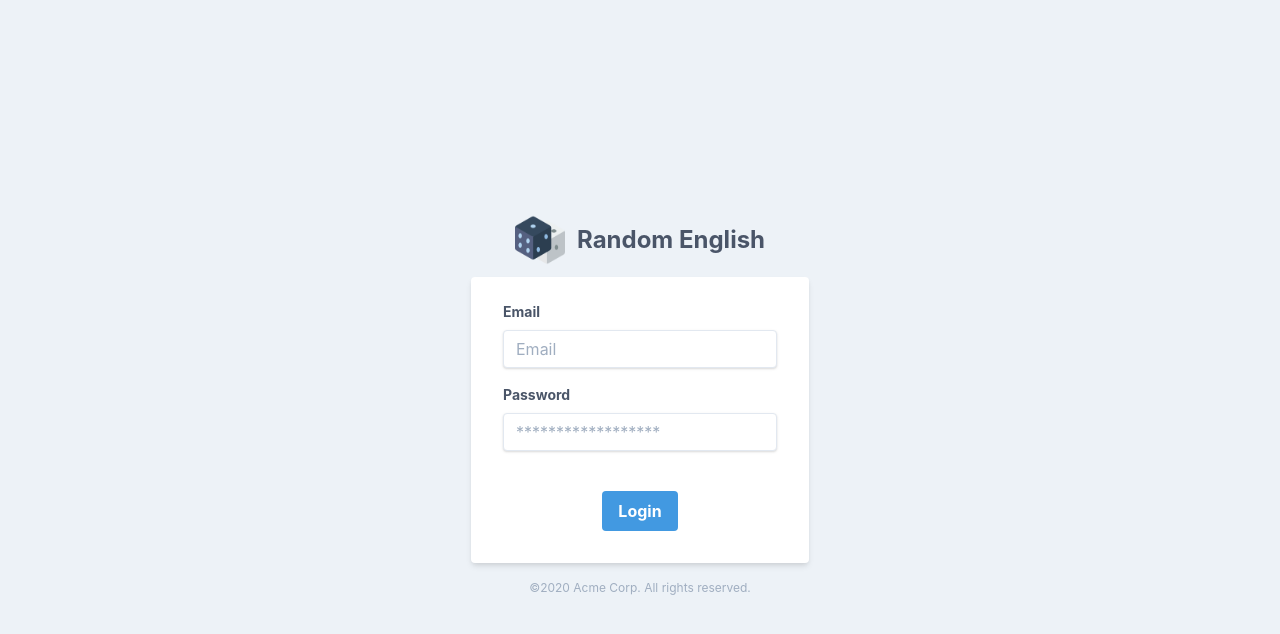
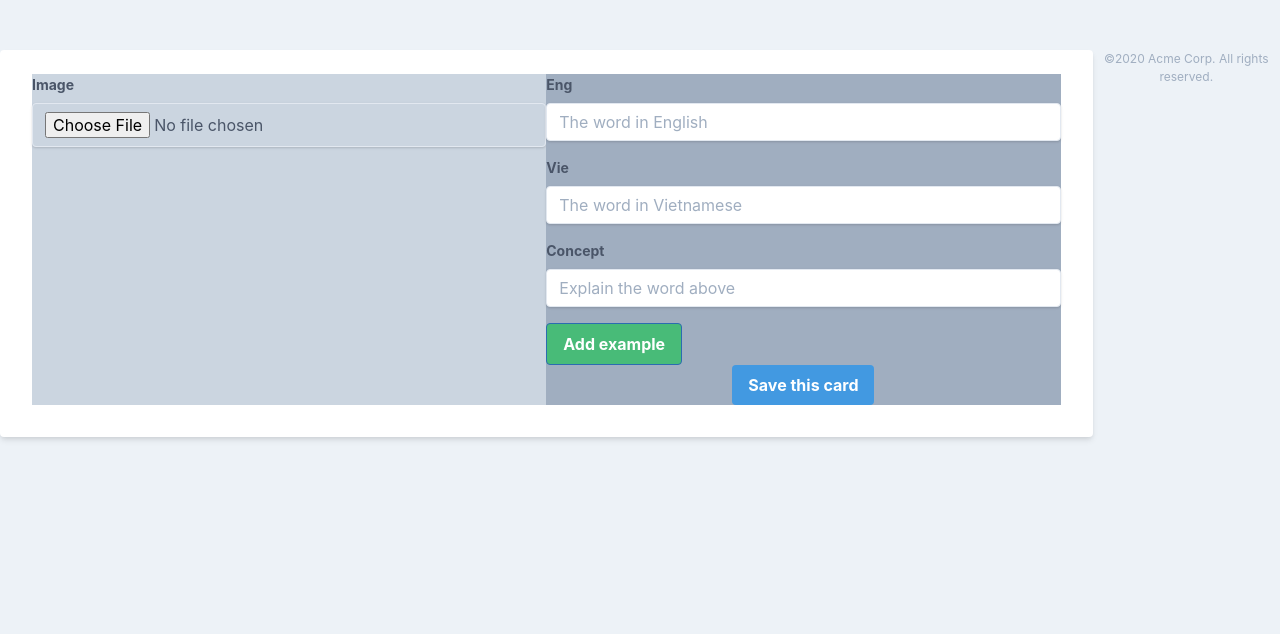
Before and after one commit to tranphucbol/random-english-fe, a React (Create React App) app: page /random-english-fe/card/upload in a window 1280 px wide. Before the commit this address led to /random-english-fe/login. Shown: the top 634 px of the page. Built offline with nearby package versions, Linux system fonts and the light colour scheme.

Commit message:
Update card upload component

```diff
--- a/src/App.js
+++ b/src/App.js
@@ -5,6 +5,7 @@ import { Switch, Route, Redirect } from 'react-router-dom'
 import './css/tailwind.css'
 import  LoginForm  from "./components/Login-Component";
 import RegisterForm from "./components/Register-Component";
+import CardUploadForm from "./components/CardUpload-Component";
 import Profile from "./components/Profile-Component";
 import {useCookies} from "react-cookie"
 
@@ -23,6 +24,7 @@ function App() {
       <Switch>
         <Route exact path='/login' render={(props) => <LoginForm login={login} setCookie={setAuthCookie} apiEndpoint={apiEndpoint}></LoginForm>} />
         <PrivateRoute path='/profile' login={login} cookie={authCookie} data={data} setNewData={setNewData} apiEndpoint={apiEndpoint}></PrivateRoute>
+        <Route path='/card/upload' render={(props) => <CardUploadForm></CardUploadForm>}></Route>
         {/* <Route exact path='/profile' render={props => (
             login?
                 <Profile cookie={authCookie} data={data} setNewData={setNewData} apiEndpoint={apiEndpoint}/>
--- a/src/components/CardUpload-Component.js
+++ b/src/components/CardUpload-Component.js
@@ -3,7 +3,9 @@ import {useForm} from 'react-hook-form';
 import * as yup from 'yup';
 import { Redirect } from 'react-router-dom';
 
-const inputField = (props) => {
+const CardUploadForm = (props)=>{
+
+  const InputField = (props) => {
     return (
         <div className="mb-4">
           <label className="block text-gray-700 text-sm font-bold mb-2" htmlFor={props.name}>
@@ -11,65 +13,85 @@ const inputField = (props) => {
           </label>
           <input className="shadow appearance-none border rounded w-full py-2 px-3 text-gray-700 leading-tight focus:outline-none focus:shadow-outline" id={props.name} name={props.name} type={props.type} placeholder={props.placeholder}
           ref={props.ref}/>
-          <p className="text-left text-red-700 text-xs">{props.errors?.(props.name).message}</p>
+          {/* <p className="text-left text-red-700 text-xs">{props.errors?.(props.name).message}</p> */}
         </div>
     );
 }
 
-const RegisterForm = (props)=>{
+const ExampleField=(props) => {
+  const engName = (props.name) + "eng";
+  const vieName = (props.name) + "vie";
+  return (
+    <div className="mb-4">
+      <label className="block text-gray-700 text-sm font-bold mb-2" htmlFor={props.name}>
+        {props.name}
+      </label>
+
+      <label className="block text-gray-700 text-sm font-bold mb-2" htmlFor={engName}>
+        {engName}
+      </label>
+      <input className="shadow appearance-none border rounded w-full py-2 px-3 text-gray-700 leading-tight focus:outline-none focus:shadow-outline" id={engName} name={engName} type={props.type} placeholder={props.placeholder}
+      ref={props.ref}/>
+
+      <label className="block text-gray-700 text-sm font-bold mb-2" htmlFor={vieName}>
+        {vieName}
+      </label>
+      <input className="shadow appearance-none border rounded w-full py-2 px-3 text-gray-700 leading-tight focus:outline-none focus:shadow-outline" id={vieName} name={vieName} type={props.type} placeholder={props.placeholder}
+      ref={props.ref}/>
+      {/* <p className="text-left text-red-700 text-xs">{props.errors?.(props.name).message}</p> */}
+    </div>
+);
+}
+
+
+  const examples = [];
 
   const schema = yup.object().shape({
-    eng:yup.string.required(),
-    vie:yup.string.required(),
-    concept: yup.string.required(),
-    image: Yup.mixed().test('fileType', "Unsupported File Format", value => ['image/jpg', 'image/jpeg', 'image/gif', 'image/png'].includes(value.type) ),
+    Eng:yup.string().required(),
+    Vie:yup.string().required(),
+    Concept: yup.string().required(),
+    Image: yup.mixed().test('fileType', "Unsupported File Format", value => ['image/jpg', 'image/jpeg', 'image/gif', 'image/png'].includes(value.type) ),
   });
 
+
+
+  const addExampleField = () => {
+    const exampleName = "E"+examples.length;
+    const example = <ExampleField name={exampleName} eng="" vie="" register={register}></ExampleField>;
+    examples.push(example);
+    // schema[example] = yup.string.required();
+  };
+
   const onSubmit = data => {
-    // truyen xuong back-end + render /profile
-    const register = fetch(props.apiEndpoint + '/users/register', {
-      method: 'POST',
-      headers: {
-        'Accept': 'application/json',
-        'Content-Type': 'application/json',
-      },
-      body: JSON.stringify({
-        email: data.Email,
-        password: data.password,
-        name: data.name,
-        numberPhone: data.phoneNumber.toString(),
-        })
-      })
-      .then(res => res.json())
-      .then(res => {
-        console.log(res);
-        if(res.data && res.data.token != null){
-          let expireDate = new Date();
-          expireDate.setTime(expireDate.getTime() + (15*60*1000)); // 15 min expiration
-          localStorage.setItem("login","true");
-          props.setCookie('authentication',res.data.token,{
-            expires: expireDate,
-            path: '/',
-            httpOnly: false,
-          });
-        }
-    })
+
   }
 
   const { register, handleSubmit, errors } = useForm({
     validationSchema: schema
   });
 
-  if(!props.login){
+  if(props.login){
       return <Redirect to="/login"></Redirect>
   } else
-    return (<div className="w-full max-w-xs" style={{margin: '50px auto'}}>
-      <form className="bg-white shadow-md rounded px-8 pt-6 pb-8 mb-4" onSubmit={handleSubmit(onSubmit)}>
-        <inputField name="eng" placeholder="the word in English" ref={register} errors={errors}></inputField>
+    return (<div className="flex  h-75  w-full " style={{margin: '50px auto'}}>
+      <form className="flex w-full bg-white shadow-md rounded px-8 pt-6 pb-8 mb-4" onSubmit={handleSubmit(onSubmit)}>
+      <div class="w-1/2 bg-gray-400">
+        <InputField name="Image" placeholder="Add an image" type="file" ref={register} errors={errors}></InputField>
+        </div>
+      <div class="w-1/2 bg-gray-500">
+        <InputField name="Eng" placeholder="The word in English" ref={register} errors={errors}></InputField>
+        <InputField name="Vie" placeholder="The word in Vietnamese" ref={register} errors={errors}></InputField>
+        <InputField name="Concept" placeholder="Explain the word above" ref={register} errors={errors}></InputField>
+
+        <button className="bg-green-500 hover:bg-green-700 text-white font-bold py-2 px-4 border border-blue-700 rounded" onClick={addExampleField}>Add example</button>
+
+        {examples && examples}
+
         <div className="flex items-center justify-between"  style={{justifyContent:"center"}}>
           <button className="bg-blue-500 hover:bg-blue-700 text-white font-bold py-2 px-4 rounded focus:outline-none focus:shadow-outline" type="submit">
             Save this card
           </button>
+        </div>
         </div>
       </form>
       <p className="text-center text-gray-500 text-xs">
@@ -78,4 +100,4 @@ const RegisterForm = (props)=>{
     </div>)
 }
 
-export default RegisterForm;
+export default CardUploadForm;
```
